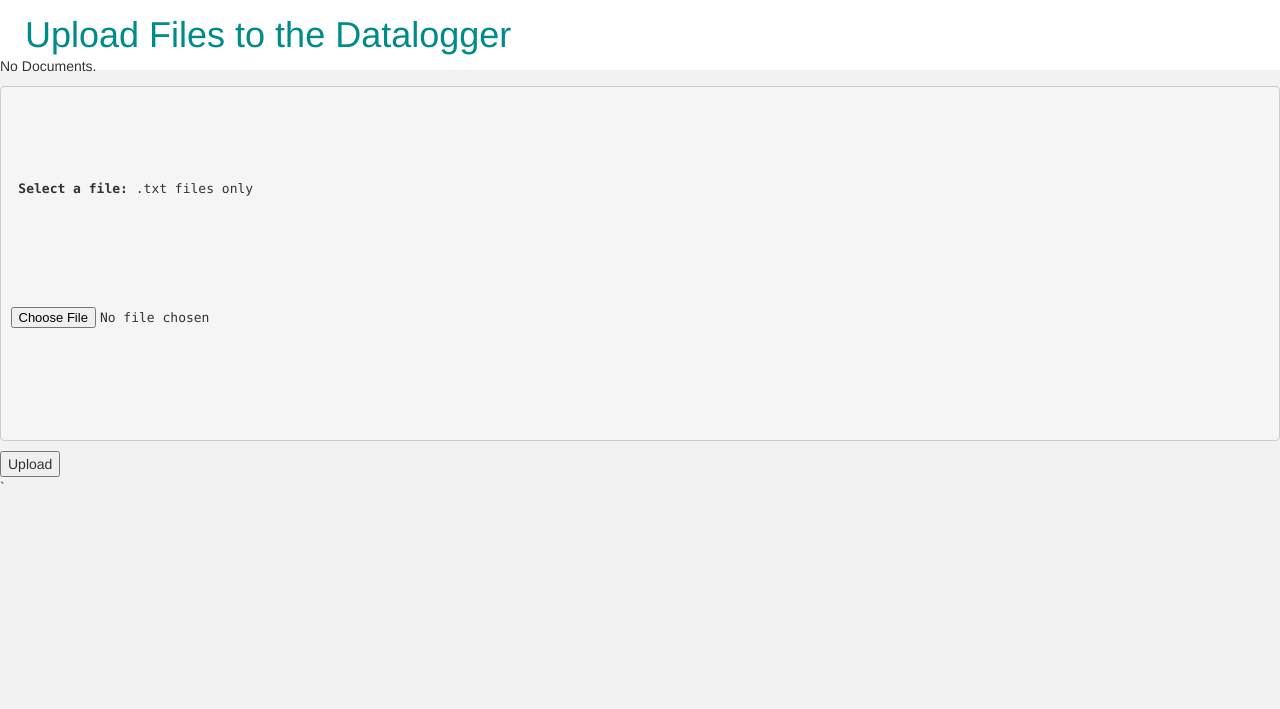
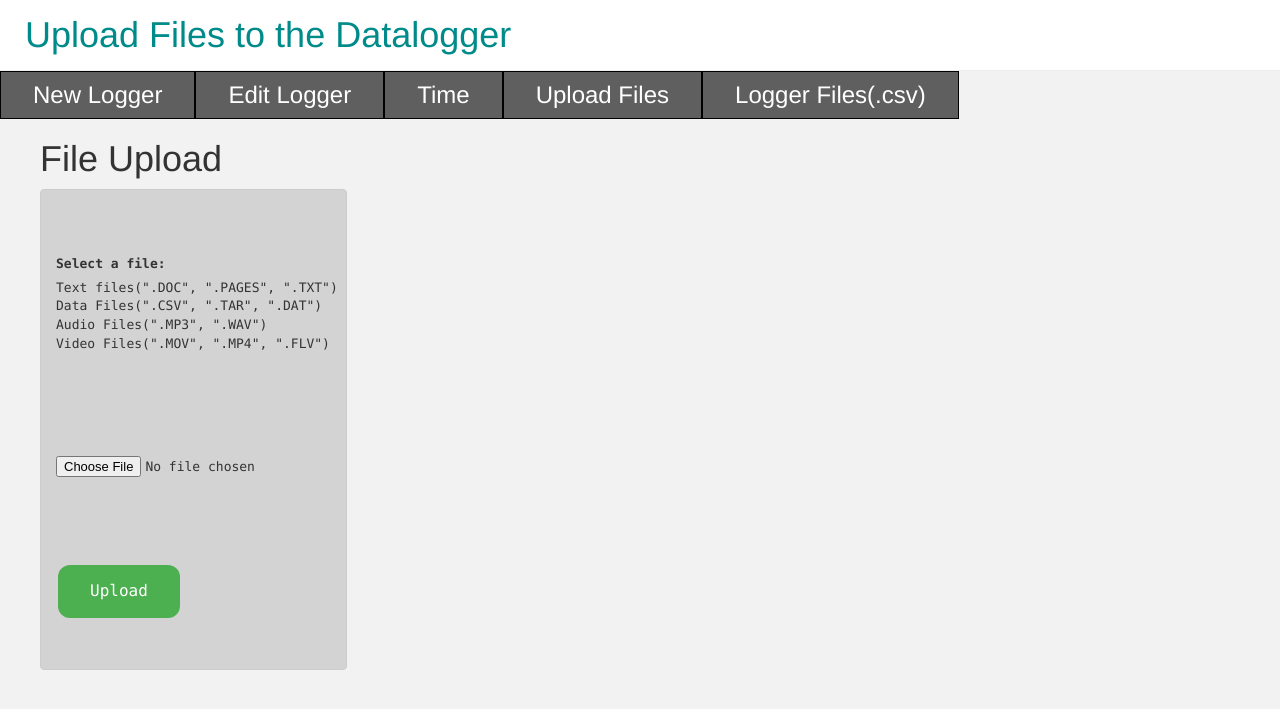
Before and after one commit to nathancy/Datalogger-Server, a Django app: page /logger/upload/ in a window 1280 px wide. Shown: the top 709 px of the page. Run offline with Django 3.2, Linux system fonts and the light colour scheme; parts of the project's set-up code (start-up, migrations or seed data) failed here and were passed over; some libraries are stand-ins or nearby versions.

Commit message:
Upload file feature

```diff
--- a/logger/forms.py
+++ b/logger/forms.py
@@ -14,10 +14,8 @@ class Loggerform(forms.Form):
             return self.fields['baudrate'].initial
         return self.cleaned_data['baudrate']
 
-class UploadFileForm(forms.Form):
-    filename = forms.CharField(max_length=50)
-    docfile = forms.FileField(label = 'Select a file', help_text = '.txt files only')
-
+class UploadForm(forms.Form):
+    doc_file = forms.FileField(label = 'Select a file', help_text = '\nText files(".DOC", ".PAGES", ".TXT") \nData Files(".CSV", ".TAR", ".DAT") \nAudio Files(".MP3", ".WAV") \nVideo Files(".MOV", ".MP4", ".FLV")')
 class Button_Form(forms.Form):
     button = forms.IntegerField(label = "Button form")
 
--- a/logger/models.py
+++ b/logger/models.py
@@ -18,11 +18,11 @@ class Logger(models.Model):
     def __str__(self):
         return self.name
 
-class Upload(models.Model):
-    docfile= models.FileField(upload_to = 'documents/%Y/%m/%d')
+class Document(models.Model):
+    doc_file= models.FileField(upload_to = '/home/pi/Documents/Server/Django-server/logs')
 
 class Logger_status(models.Model):
-    status = models.CharField(max_length = 50)
+    status = models.CharField(max_length =50)
 
 class serial_port(object):
     data_field = None
--- a/logger/static/css/logger.css
+++ b/logger/static/css/logger.css
@@ -20,7 +20,7 @@
     color:#660000;
 }
 #file-list a {
-    font-size: 16pt;
+    font-size: 12pt;
 }
 
 .button-stop{
@@ -64,8 +64,8 @@
     font-size:12px;
     text-align:center;
     display:inline-block;
-    padding: 2px 16px;
-    margin: -12.5px 4px;
+    padding: 2px 15px;
+    margin: -11px 4px;
     border-radius: 12px;
 }
 .button-start {
@@ -99,9 +99,16 @@ body {
     background-color: #F2F2F2;
 }
 #formdata {
+    margin-top:30px;
     padding: 15px 32px;
     width:23%;
+    background-color:#D3D3D3;
 }
+#upload-file {
+    background-color:#D3D3D3;
+    padding: 0px 0px 0px 15px;
+}
+
 
 #logger-settings {
     float:left;
@@ -122,7 +129,7 @@ body {
     text-align: center;
     text-decoration:none;
     display: inline-block;
-    font-size: 24;
+    font-size: 18pt;
     cursor: pointer;
     float:left;
 }
@@ -131,10 +138,10 @@ body {
     text-decoration: none;
     position:relative;
 }
-.frontpage-header:visited {
-    background-color:green;
-}
 .frontpage-header:hover {
     background-color: black;
     text-decoration:none;
 }
+.frontpage-header:active {
+    background-color:green;
+}
--- a/logger/templates/logger/new_logger.html
+++ b/logger/templates/logger/new_logger.html
@@ -39,6 +39,7 @@
                 <li>Timeout: {{logger_settings.timeout}}</li>
             </ul>
         </div>
+        <div>
     <form action = "" method ="post">
         {% csrf_token %}
         <pre id = "formdata">
@@ -52,7 +53,7 @@
         <!--onClick = "alert('Currently logging...'); return true"> -->
         <input type = "submit" class = "button-stop" value = "Stop" name = "stop"
     ><!--  onClick = "alert('Logging stopped'); return true"/> -->
-
+        </div>
     </form>
     </body>
 </html>
--- a/logger/templates/logger/startpage.html
+++ b/logger/templates/logger/startpage.html
@@ -10,12 +10,14 @@
         <div class="page-header">
             <h1><a href="/">SPI Datalogger</a></h1>
         </div>
+        <div>
             <h2 class = "frontpage-header"><a href="logger/form/">New Logger</a></h2>
             <h2 class = "frontpage-header"><a href="admin/logger/logger/">Edit Logger</a></h2>
             <h2 class = "frontpage-header"><a href="logger/time/">Time</a></h2>
             <h2 class = "frontpage-header"><a href="logger/upload/">Upload Files</a></h2>
             <h2 class = "frontpage-header"><a href="logger/files/">Logger Files(.csv)</a></h2>
             <p style = "clear:both"></p>
+        </div>
             <div id ="status">
                 <p>
                     <h3>Status: <h3 id = "status-bar">{{status.current}}</h3></h3>
--- a/logger/templates/logger/upload.html
+++ b/logger/templates/logger/upload.html
@@ -11,25 +11,28 @@
         <div class = "page-header">
             <h1><a href="/">Upload Files to the Datalogger</a></h1>
         </div>
-    <form action = "" method = "post" enctype = "multipart/form-data">
-        {% csrf_token %}
-        <p>No Documents.</p>
-        <pre>
-            <p> {{form.non_field_errors}}</p>
-            <p> {{form.docfile.label_tag}} {{form.docfile.help_text}} </p>
-
-            <p> {{form.docfile.errors }}
-                {{form.docfile}}
-            </p>
-            <!--
-            <p><b>Title &nbsp;&nbsp;&nbsp;{{form.filename}}</b>
-            <p><b>File &nbsp;&nbsp;&nbsp;&nbsp;{{form.file__}}</b>
-            -->
-        </pre>
-
-        <input type = "submit" value = "Upload"/>
-    </form>
+        <div>
+            <h2 class = "frontpage-header"><a href="/logger/form/">New Logger</a></h2>
+            <h2 class = "frontpage-header"><a href="/admin/logger/logger/">Edit Logger</a></h2>
+            <h2 class = "frontpage-header"><a href="/logger/time/">Time</a></h2>
+            <h2 class = "frontpage-header"><a href="/logger/upload/">Upload Files</a></h2>
+            <h2 class = "frontpage-header"><a href="/logger/files/">Logger Files(.csv)</a></h2>
+            <p style = "clear:both"></p>
+        </div>
+        <div id = "status">
+        <h1>File Upload</h2>
+            <form action = "" method = "post" enctype = "multipart/form-data">
+                {% csrf_token %}
+                <pre id = "upload-file">
+                    <p>{{fileform.non_field_errors}}</p>
+                    <p>{{fileform.doc_file.label_tag}} {{fileform.doc_file.help_text}}</p>
+                    <p>
+                        {{fileform.doc_file.errors}}
+                        {{fileform.doc_file}}
+                    </p>
+                    <p><input name = "file-upload" class = "button-start" type ="submit" value = "Upload" /></p>
+                </pre>
+            </form>
+        </div>
     </body>
 </html>
-
-`
--- a/logger/views.py
+++ b/logger/views.py
@@ -1,8 +1,8 @@
 from django.shortcuts import render, render_to_response
 from django.utils import timezone
 from django.http import HttpResponse, HttpResponseNotFound, HttpResponseRedirect
-from .forms import Loggerform, UploadFileForm, Button_Form
-from .models import Logger, Upload, Logger_status
+from .forms import Loggerform, UploadForm, Button_Form
+from .models import Logger, Document, Logger_status
 from django.core.urlresolvers import reverse
 from django.template import RequestContext
 import os, argparse, time, datetime, serial, subprocess, sys, psutil, tempfile, zipfile, shlex
@@ -15,8 +15,6 @@ from shutil import make_archive
 p =None
 alive = False
 initial_server_run = True
-path = "/home/pi/Documents/Server/Django-server/logs/"
-files = os.listdir(path)
 temp = {"baudrate": " ", "filename": " ", "update_rate": " ", "dataport": " ", "timeout":" "}
 status = {"current": "Not Logging"}
 #Log
@@ -132,21 +130,34 @@ def kill_logger(proc_pid):
 
 #Upload
 def upload_file(request):
-    form = UploadFileForm(request.POST, request.FILES)
-    if form.is_valid():
-        newdoc = Upload(docfile = request.FILES['docfile'])
-        newdoc.save()
-        return HttpResponseRedirect(reverse('datalogger.logger.views.upload_file'))
+    if request.method == 'POST' and request.POST.get('file-upload'):
+        fileform = UploadForm(request.POST, request.FILES)
+        if fileform.is_valid():
+            handle_uploaded_file(request.FILES['doc_file'])
+            return HttpResponseRedirect("")
     else:
-        form = UploadFileForm()
-    documents = Upload.objects.all()
+        fileform = UploadForm()
+        '''
+    if request.method == 'POST' and request.POST.get('photo-upload'):
+        photoform = PhotoForm(request.POST, request.FILES)
+        if photoform.is_valid():
+            handle_uploaded_file(request.FILES['photofile'])
+            return HttpResponseRedirect("")
+    else:
+        photoform = PhotoForm()
+        '''
+    documents = Document.objects.all()
+    return render_to_response('logger/upload.html',{'documents': documents, 'fileform':fileform},context_instance=RequestContext(request))
 
-    #return render(request, 'logger/upload.html', {'documents': documents, 'form': form})
-    return render_to_response('logger/upload.html',{'documents':documents, 'form':form}, context_instance=RequestContext(request))
+def handle_uploaded_file(file):
+    if file:
+        destination = open("/home/pi/Documents/Server/Django-server/logs/" + file.name, "wb+")
+        for chunk in file.chunks():
+            destination.write(chunk)
+        destination.close()
 
 def view_files(request, file_name=""):
     #form = Button_Form(request.POST)
-    global files
     path = "/home/pi/Documents/Server/Django-server/logs/"
     files = os.listdir(path)
 
@@ -158,6 +169,8 @@ def view_files(request, file_name=""):
         return response
     if request.POST.get('delete-single-csv'):
         for filename in files:
+            print request.POST.get(filename)
+            #temp = str(request.POST.get(filename)).replace(" ", "")
             if request.POST.get(filename) is not None:
                 delete_csv_file = subprocess.Popen(["rm", "/home/pi/Documents/Server/Django-server/logs/" + str(filename)])
                 stdoutdata, stderrdata = delete_csv_file.communicate()
```
Also changed, not shown: db.sqlite3, 11 other files.
